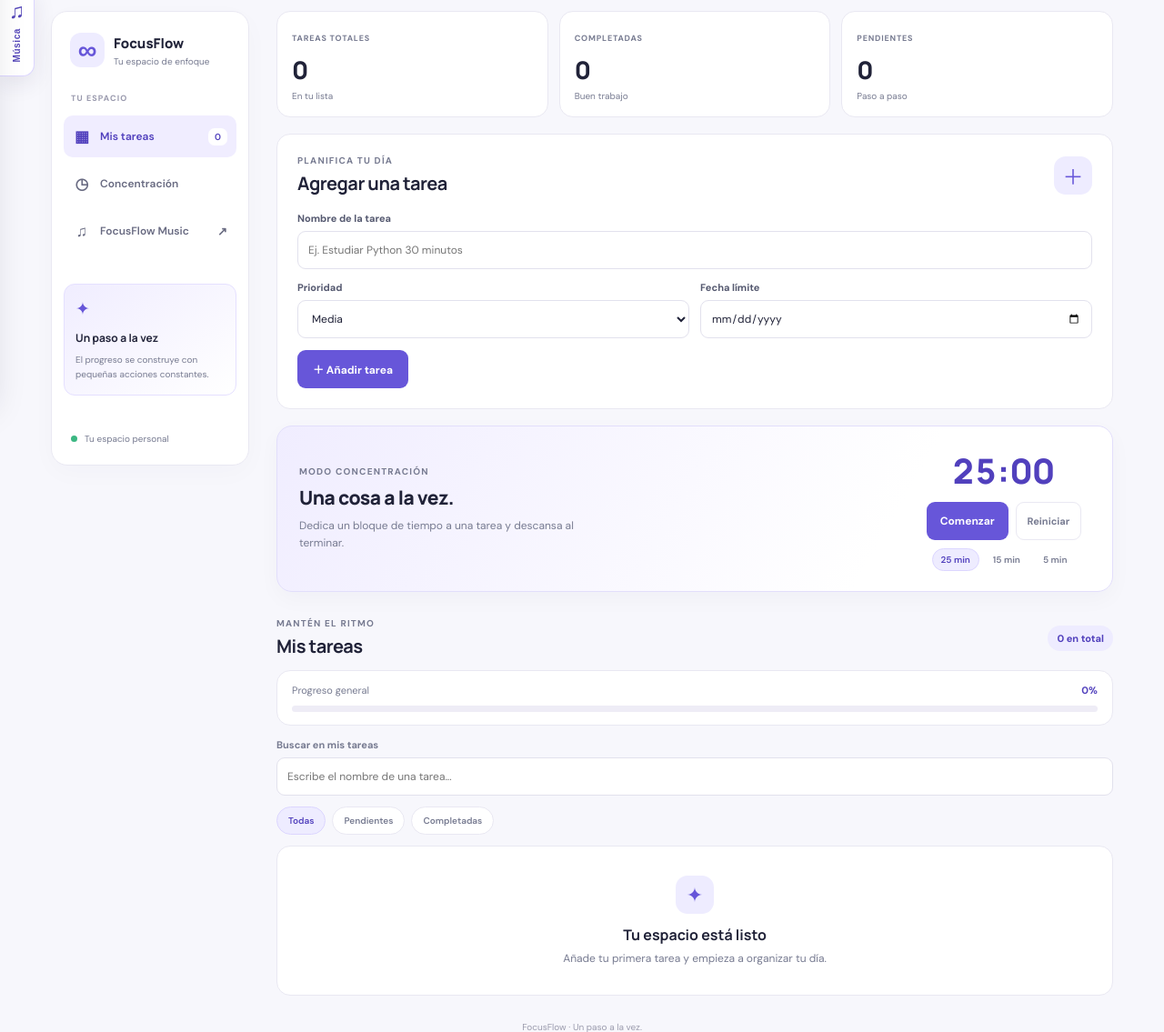
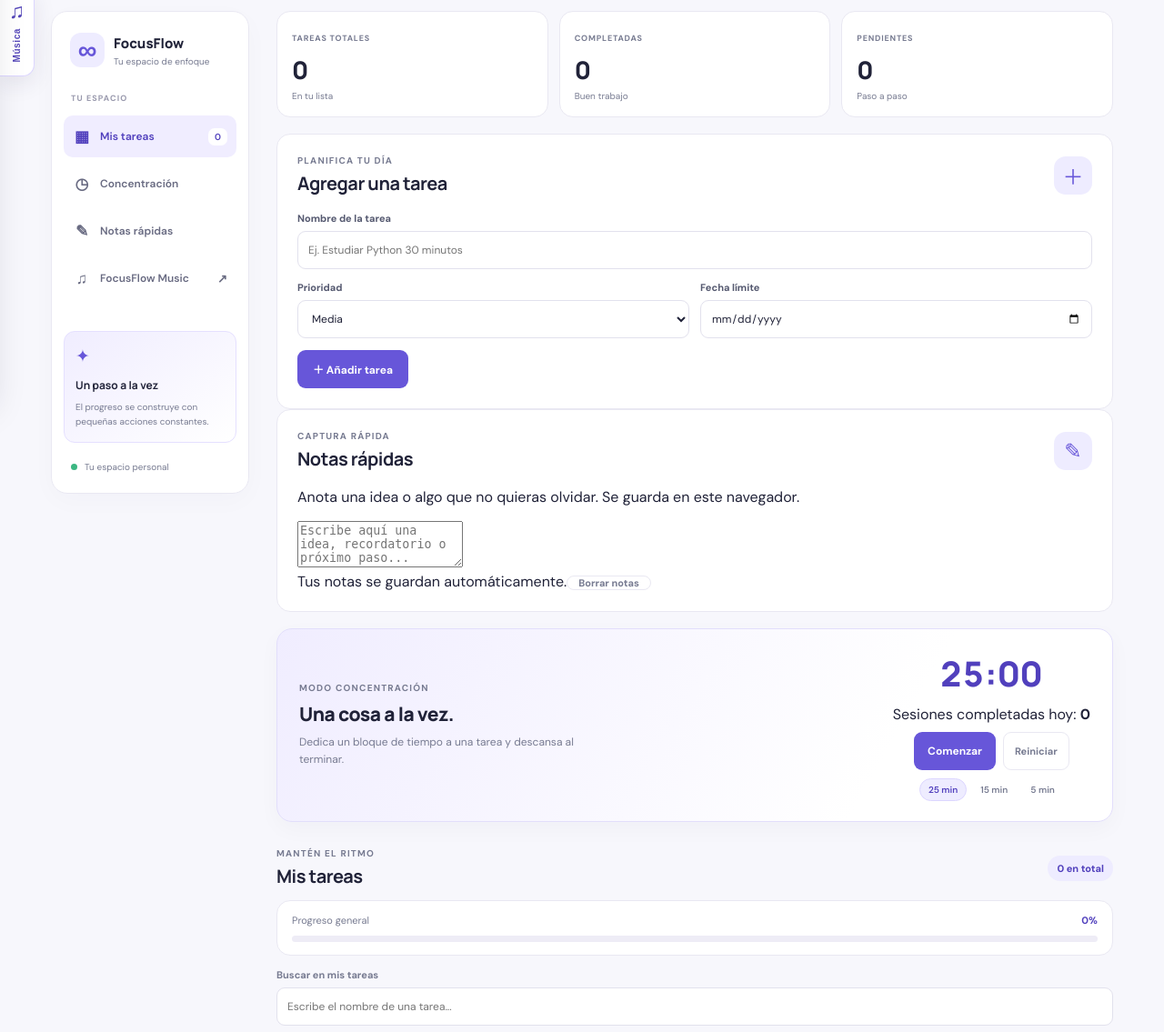
Before and after one commit to Franxescoo/FOOCUS, a Flask app: page / in a window 1280 px wide. Shown: the part 350-1485 px from the top of the page at 91% size. Run offline with Flask 3, Linux system fonts and the light colour scheme; data that the repository does not hold is empty.

Commit message:
Add quick notes and daily focus session tracking

```diff
--- a/templates/index.html
+++ b/templates/index.html
@@ -39,6 +39,7 @@
         <p class="side-label">TU ESPACIO</p>
         <a class="side-link active" href="#tasks-area"><span>▦</span> Mis tareas <span class="side-count">{{ total }}</span></a>
         <a class="side-link" href="#focus-area"><span>◷</span> Concentración</a>
+        <a class="side-link" href="#notes-area"><span>✎</span> Notas rápidas</a>
         <button class="side-link side-music-button" id="sidebar-music-launcher" type="button"><span>♫</span> FocusFlow Music <span class="side-arrow">↗</span></button>
         <div class="side-tip"><span class="tip-icon">✦</span><strong>Un paso a la vez</strong><p>El progreso se construye con pequeñas acciones constantes.</p></div>
         <div class="side-bottom"><span class="online-dot"></span> Tu espacio personal</div>
@@ -99,10 +100,17 @@
         </section>
 
 
+        <section class="quick-notes panel" id="notes-area" aria-label="Notas rápidas">
+          <div class="section-heading"><div><p class="eyebrow">CAPTURA RÁPIDA</p><h2>Notas rápidas</h2></div><span class="section-icon">✎</span></div>
+          <p class="notes-hint">Anota una idea o algo que no quieras olvidar. Se guarda en este navegador.</p>
+          <textarea id="quick-notes" rows="3" maxlength="2000" placeholder="Escribe aquí una idea, recordatorio o próximo paso..."></textarea>
+          <div class="notes-footer"><span id="notes-status" role="status">Tus notas se guardan automáticamente.</span><button type="button" class="focus-reset" id="clear-notes">Borrar notas</button></div>
+        </section>
+
         <section class="focus-card" id="focus-area" aria-label="Temporizador de enfoque">
           <div class="focus-copy"><p class="eyebrow">MODO CONCENTRACIÓN</p><h2>Una cosa a la vez.</h2><p>Dedica un bloque de tiempo a una tarea y descansa al terminar.</p></div>
           <div class="focus-controls">
-            <div class="focus-time" id="focus-time" role="timer" aria-live="off">25:00</div>
+            <div class="focus-time" id="focus-time" role="timer" aria-live="off">25:00</div><div class="session-counter">Sesiones completadas hoy: <strong id="sessions-today">0</strong></div>
             <div class="focus-buttons"><button type="button" class="primary-button" id="focus-start">Comenzar</button><button type="button" class="focus-reset" id="focus-reset">Reiniciar</button></div>
             <div class="focus-presets"><button type="button" data-minutes="25" class="focus-preset active">25 min</button><button type="button" data-minutes="15" class="focus-preset">15 min</button><button type="button" data-minutes="5" class="focus-preset">5 min</button></div>
           </div>
@@ -175,6 +183,35 @@
     })();
   </script>
   <script>
+
+    (() => {
+      const notes = document.getElementById("quick-notes");
+      const notesStatus = document.getElementById("notes-status");
+      const clearNotes = document.getElementById("clear-notes");
+      const notesKey = "focusflow_quick_notes_v1";
+      try { notes.value = localStorage.getItem(notesKey) || ""; }
+      catch (error) { notesStatus.textContent = "El navegador no permitió cargar las notas guardadas."; }
+      let saveTimeout = null;
+      notes.addEventListener("input", () => {
+        notesStatus.textContent = "Guardando...";
+        clearTimeout(saveTimeout);
+        saveTimeout = setTimeout(() => {
+          try {
+            localStorage.setItem(notesKey, notes.value);
+            notesStatus.textContent = "Guardado en este navegador.";
+          } catch (error) {
+            notesStatus.textContent = "No se pudieron guardar las notas en este navegador.";
+          }
+        }, 250);
+      });
+      clearNotes.addEventListener("click", () => {
+        if (!notes.value.trim() || confirm("¿Borrar todas tus notas rápidas?")) {
+          notes.value = "";
+          try { localStorage.removeItem(notesKey); } catch (error) {}
+          notesStatus.textContent = "Notas borradas.";
+        }
+      });
+    })();
     (() => {
       const display = document.getElementById("focus-time");
       const start = document.getElementById("focus-start");
@@ -183,6 +220,11 @@
       let totalSeconds = 25 * 60;
       let remaining = totalSeconds;
       let interval = null;
+      const sessionDisplay = document.getElementById("sessions-today");
+      const sessionKey = "focusflow_sessions_" + new Date().toLocaleDateString("en-CA");
+      let sessions = 0;
+      try { sessions = Number(localStorage.getItem(sessionKey) || 0); } catch (error) {}
+      sessionDisplay.textContent = String(sessions);
       function draw() {
         display.textContent = String(Math.floor(remaining / 60)).padStart(2, "0") + ":" + String(remaining % 60).padStart(2, "0");
       }
@@ -203,6 +245,9 @@
             remaining = 0;
             draw();
             start.textContent = "Terminado";
+            sessions += 1;
+            sessionDisplay.textContent = String(sessions);
+            try { localStorage.setItem(sessionKey, String(sessions)); } catch (error) {}
             statusNotice();
           }
         }, 1000);
```
